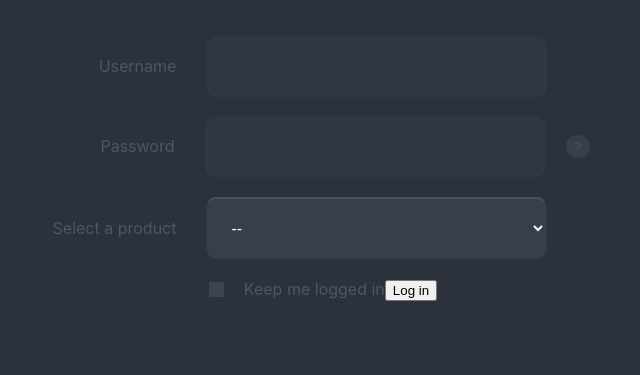
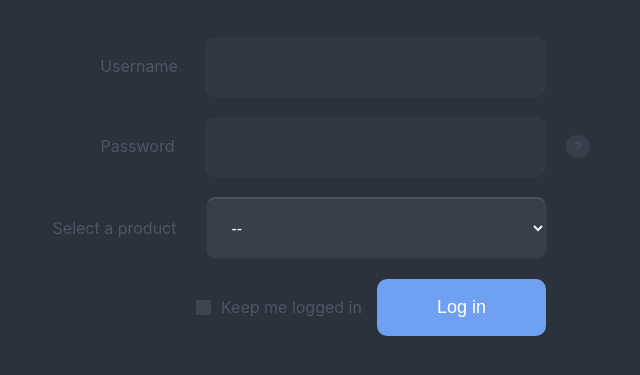
Before and after one commit to JuliaShybunka/Build-forms-in-React, a React (Create React App) app: page / in a window 1280 px wide. Shown: the part 123-498 px from the top of the page, without its empty margins (317-957 px from the left). Built offline with nearby package versions, Linux system fonts and the light colour scheme.

Commit message:
Create: clear and reset form input fields. Update submit button and style it

```diff
--- a/src/InputForm.js
+++ b/src/InputForm.js
@@ -36,6 +36,13 @@ class InputForm extends React.Component {
         "."
     );
     event.preventDefault();
+    this.setState({
+      username: "",
+      password: "",
+      selectedProduct: "",
+      check: "",
+      hidden: true
+    });
   };
   render() {
     return (
@@ -51,6 +58,7 @@ class InputForm extends React.Component {
                     type="text"
                     name="username"
                     onChange={this.handleChange}
+                    required
                   />
                 </label>
               </div>
@@ -62,6 +70,7 @@ class InputForm extends React.Component {
                     type={this.state.hidden ? "password" : "text"}
                     name="password"
                     onChange={this.handleChange}
+                    required
                   />
                   <button
                     className={
@@ -101,7 +110,9 @@ class InputForm extends React.Component {
                   />
                   <span className="checkmark"></span>
                 </label>
-                <button type="submit">Log in</button>
+                <button className="form__bottom-btn" type="submit">
+                  Log in
+                </button>
               </div>
             </div>
           </form>
--- a/src/inputForm.css
+++ b/src/inputForm.css
@@ -37,6 +37,10 @@ body {
     border-radius: 10px;
     color: #fff;
     font-size: 16px;
+}
+
+.form__username input {
+    margin-left: 27px;
 }
 
 .form__username input:hover,
@@ -84,7 +88,7 @@ body {
 
 .container__checkbox {
     position: relative;
-    padding-left: 35px;
+    padding-left: 25px;
     cursor: pointer;
     -webkit-user-select: none;
     -moz-user-select: none;
@@ -128,3 +132,19 @@ body {
     border-width: 0 1px 1px 0;
     transform: rotate(45deg);
 }
+
+.form__bottom-btn {
+    padding: 18px 60px;
+    background-color: #70a0f2;
+    color: #fff;
+    margin-left: 15px;
+    font-size: 18px;
+    border: none;
+    border-radius: 10px;
+    outline: none;
+    cursor: pointer;
+}
+
+.form__bottom {
+    margin-left: 96px;
+}
```
